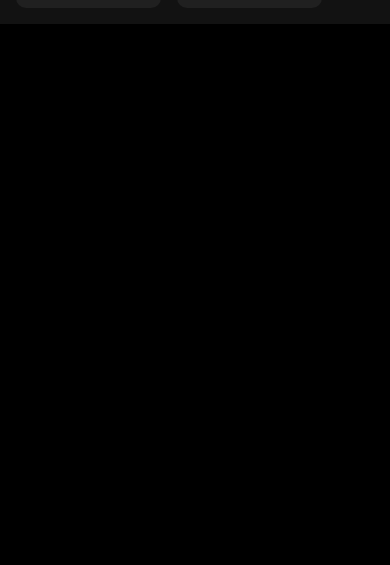
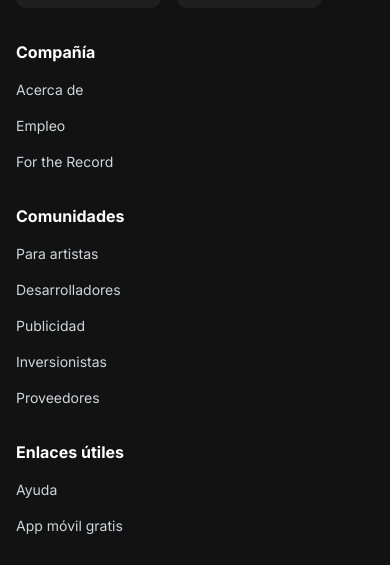
Before and after one commit to ArepaQuemada/fake-spotify, a Next.js app: page / in a window 390 px wide. Shown: the part 537-1102 px from the top of the page. Before the commit the page ends 844 px from the top, so only its background shows below. Built offline with nearby package versions, Linux system fonts and the light colour scheme.

Commit message:
feat: about section and change layout for scrolling on desktop

```diff
--- a/src/app/layout.tsx
+++ b/src/app/layout.tsx
@@ -4,6 +4,7 @@ import type { Metadata } from "next";
 import { Inter } from "next/font/google";
 import Navigation from "@src/components/navigation/Navigation";
 import Register from "@src/components/register/Register";
+import About from "@src/components/about/About";
 
 const inter = Inter({ subsets: ["latin"] });
 
@@ -24,9 +25,10 @@ export default function RootLayout({
           <Navigation />
           <div className="w-full flex flex-col">
             <Header />
-            <main className="bg-[#121212] main-height overflow-auto">
+            <div className="bg-[#121212] main-height overflow-auto">
               {children}
-            </main>
+              <About />
+            </div>
           </div>
         </div>
       </body>
--- a/src/app/page.tsx
+++ b/src/app/page.tsx
@@ -5,7 +5,7 @@ import { getHome } from "@src/services/main";
 export default async function Home() {
   const data = (await getHome()) as Dashboard;
   return (
-    <section className="bg-[rgb(83, 83, 83)] md:p-4 md:h-full">
+    <main className="bg-[rgb(83, 83, 83)] md:p-4 md:min-h-full">
       {data.map((item) => (
         <div key={item.id} className="p-4">
           <h1 className="md:text-3xl font-bold p-4 flex-1">{item.title}</h1>
@@ -21,6 +21,6 @@ export default async function Home() {
           </div>
         </div>
       ))}
-    </section>
+    </main>
   );
 }
--- /dev/null
+++ b/src/components/about/About.tsx
@@ -0,0 +1,37 @@
+import "./about.css";
+
+const About = () => {
+  return (
+    <section>
+      <div className="about bg-[rgb(83, 83, 83)] p-4">
+        <div>
+          <p className="font-bold mb-4">Compañía</p>
+          <ul>
+            <li className="mb-4 text-gray-300 text-sm">Acerca de</li>
+            <li className="mb-4 text-gray-300 text-sm">Empleo</li>
+            <li className="mb-4 text-gray-300 text-sm">For the Record</li>
+          </ul>
+        </div>
+        <div>
+          <p className="font-bold mb-4">Comunidades</p>
+          <ul>
+            <li className="mb-4 text-gray-300 text-sm">Para artistas</li>
+            <li className="mb-4 text-gray-300 text-sm">Desarrolladores</li>
+            <li className="mb-4 text-gray-300 text-sm">Publicidad</li>
+            <li className="mb-4 text-gray-300 text-sm">Inversionistas</li>
+            <li className="mb-4 text-gray-300 text-sm">Proveedores</li>
+          </ul>
+        </div>
+        <div>
+          <p className="font-bold mb-4">Enlaces útiles</p>
+          <ul>
+            <li className="mb-4 text-gray-300 text-sm">Ayuda</li>
+            <li className="mb-4 text-gray-300 text-sm">App móvil gratis</li>
+          </ul>
+        </div>
+      </div>
+    </section>
+  );
+};
+
+export default About;
--- /dev/null
+++ b/src/components/about/about.css
@@ -0,0 +1,5 @@
+.about {
+  display: grid;
+  grid-template-columns: repeat(auto-fill, minmax(187px, 1fr));
+  gap: 1rem;
+}
```
